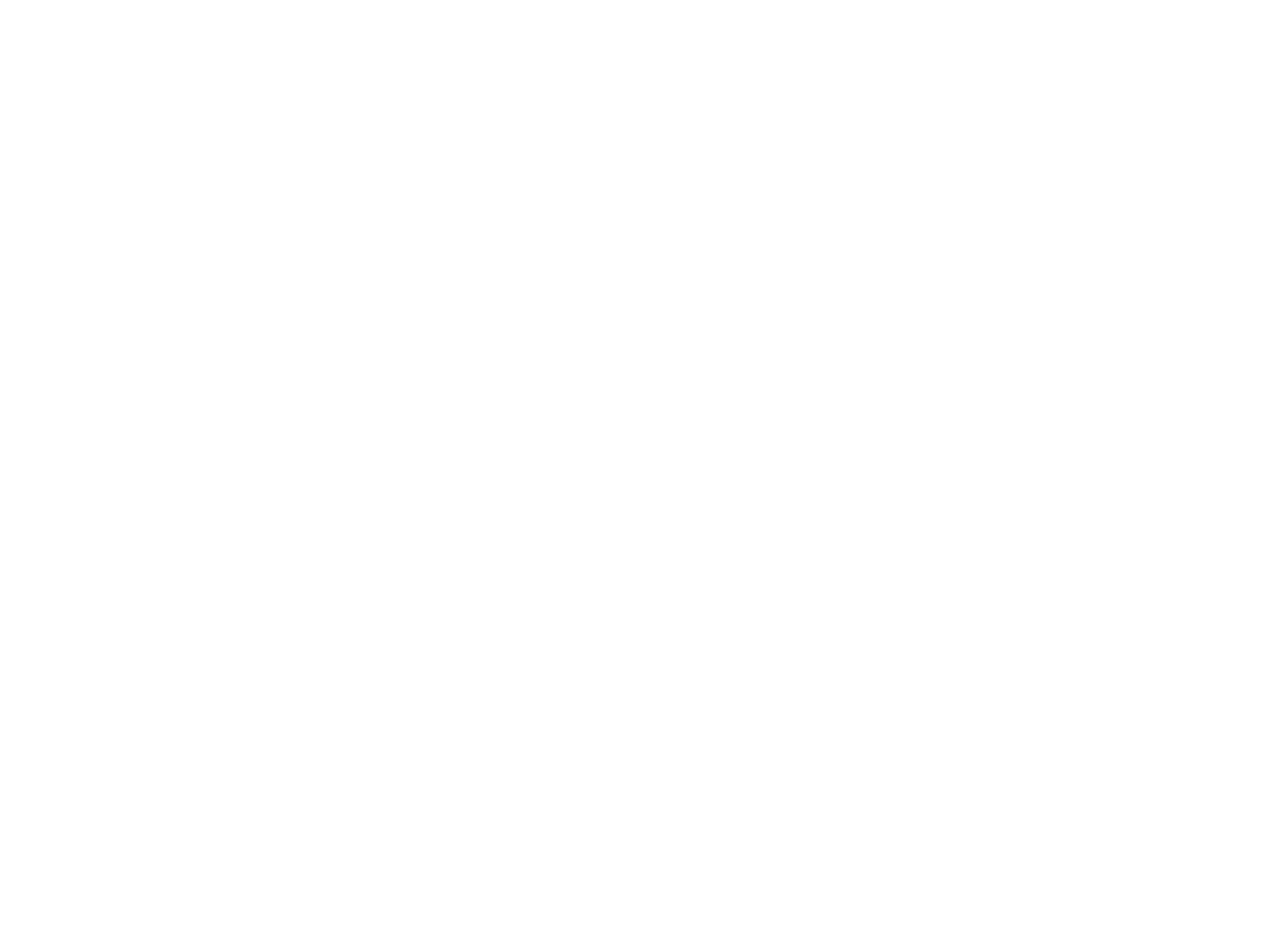
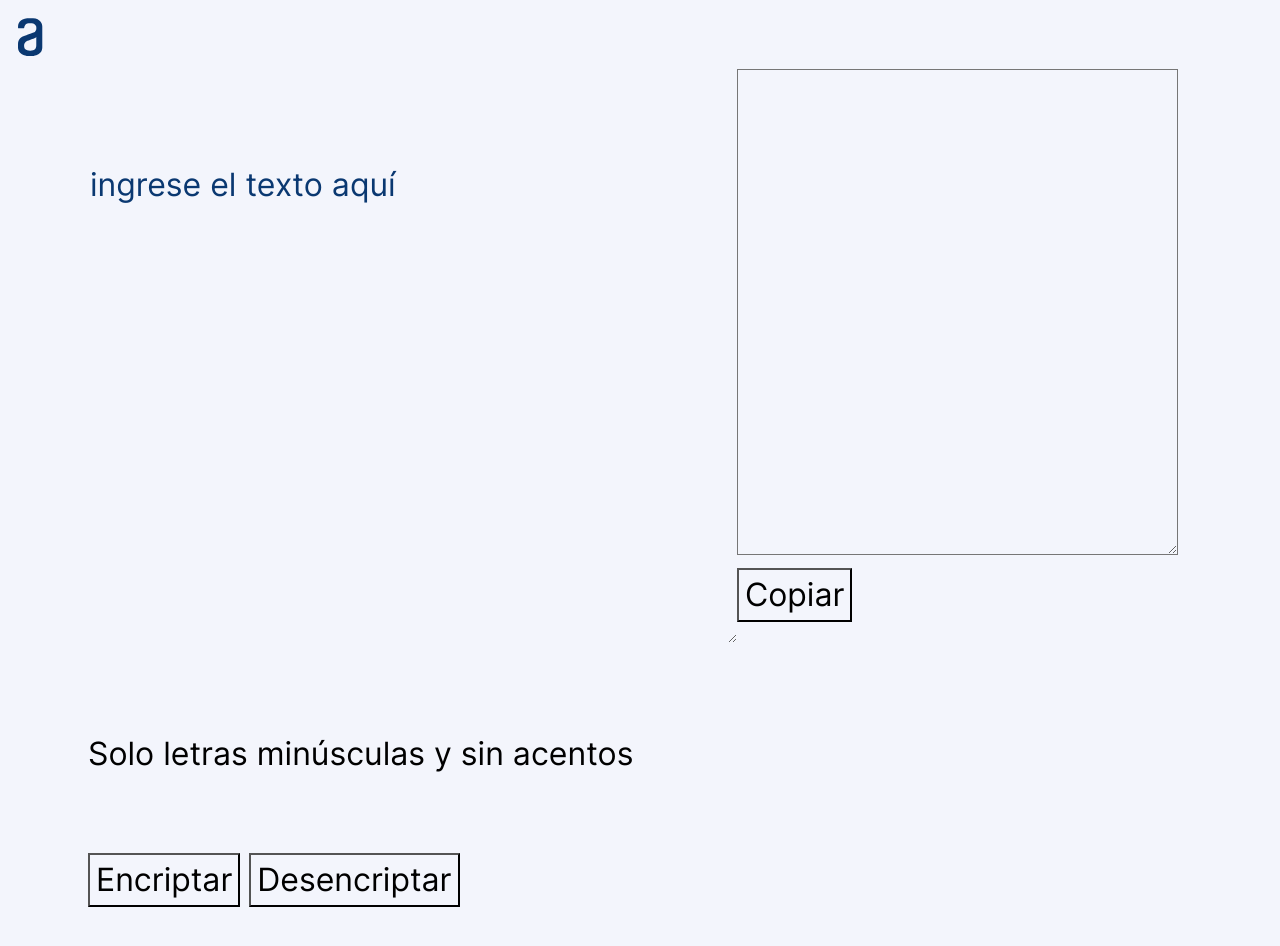
Before and after one commit to augustopellegrino/-challenge-one-encriptador-latam, a plain HTML site: page index.html in a window 1280 px wide. Before the commit the page ends 800 px from the top, so only its background shows below. Drawn offline with Linux system fonts and the light colour scheme.

Commit message:
230530 Avance HTML-CSS

```diff
--- /dev/null
+++ b/css/style.css
@@ -0,0 +1,36 @@
+@font-face {
+    font-family: Inter-Regular;
+    src: url("/fonts/Inter-Regular.ttf") format("truetype");
+    font-style: normal;
+}
+
+* {
+    background: #F3F5FC;
+    font-family: 'Inter-Regular';
+    font-weight: 400;
+    font-size: 32px;
+    line-height: 150%;
+}
+
+.logo {
+    padding-top: 10px;
+    margin-left: 10px;
+    width: 2%;
+}
+
+main {
+    display: flex;
+    margin-bottom: 50px;
+    margin-left: 80px;
+}
+
+.text-area {
+    border: none;
+    color: #0A3871;
+    margin-top: 90px;
+    text-transform: lowercase;
+}
+::placeholder { color: #0A3871; }
+    .text-area:focus {
+        outline: none;
+    }
--- a/index.html
+++ b/index.html
@@ -4,9 +4,30 @@
     <meta charset="UTF-8">
     <meta http-equiv="X-UA-Compatible" content="IE=edge">
     <meta name="viewport" content="width=device-width, initial-scale=1.0">
-    <title>Document</title>
+    <link rel="stylesheet" href="css/style.css">
+    <title>Encriptador</title>
 </head>
 <body>
-
+    <header>
+        <img class="logo" src="images/logo_a.svg" alt="Logo Alura">
+    </header>
+    <main>
+        <section>
+            <textarea class="text-area" cols="30" rows="10" placeholder="Ingrese el texto aquí"></textarea>
+            <div>
+                <h6 class="informacion">Solo letras minúsculas y sin acentos</h6>
+            </div>
+            <div class="botones">
+                <button class="btn-encriptar">Encriptar</button>
+                <button class="btn-desencriptar">Desencriptar</button>
+            </div>
+        </section>
+        <section>
+            <textarea class="mensaje" cols="20" rows="10"></textarea>
+            <div>
+                <button class="copiar">Copiar</button>
+            </div>
+        </section>
+    </main>
 </body>
 </html>
```
Also changed, not shown: fonts/Inter-Regular.ttf (added), images/logo_a.svg (added).
